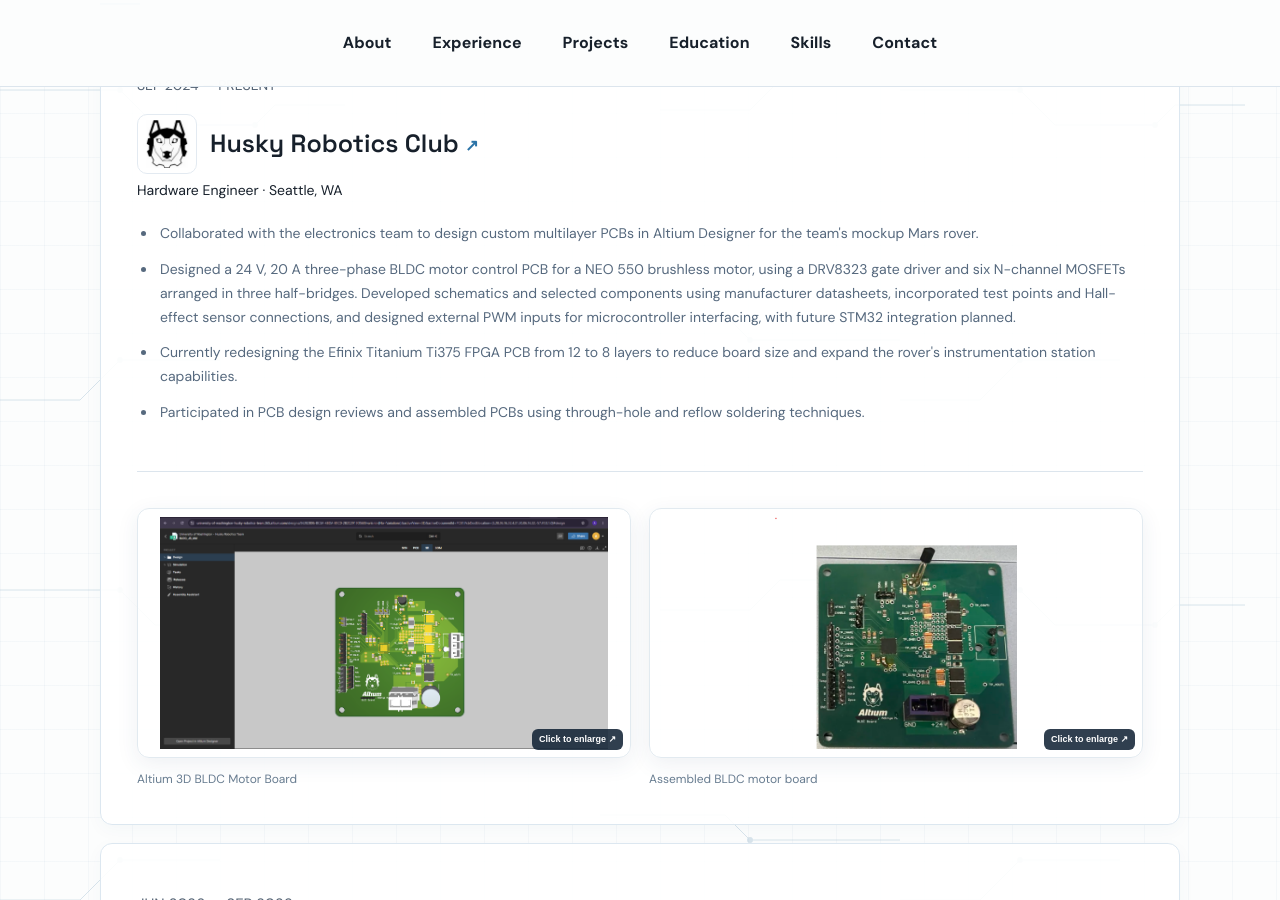
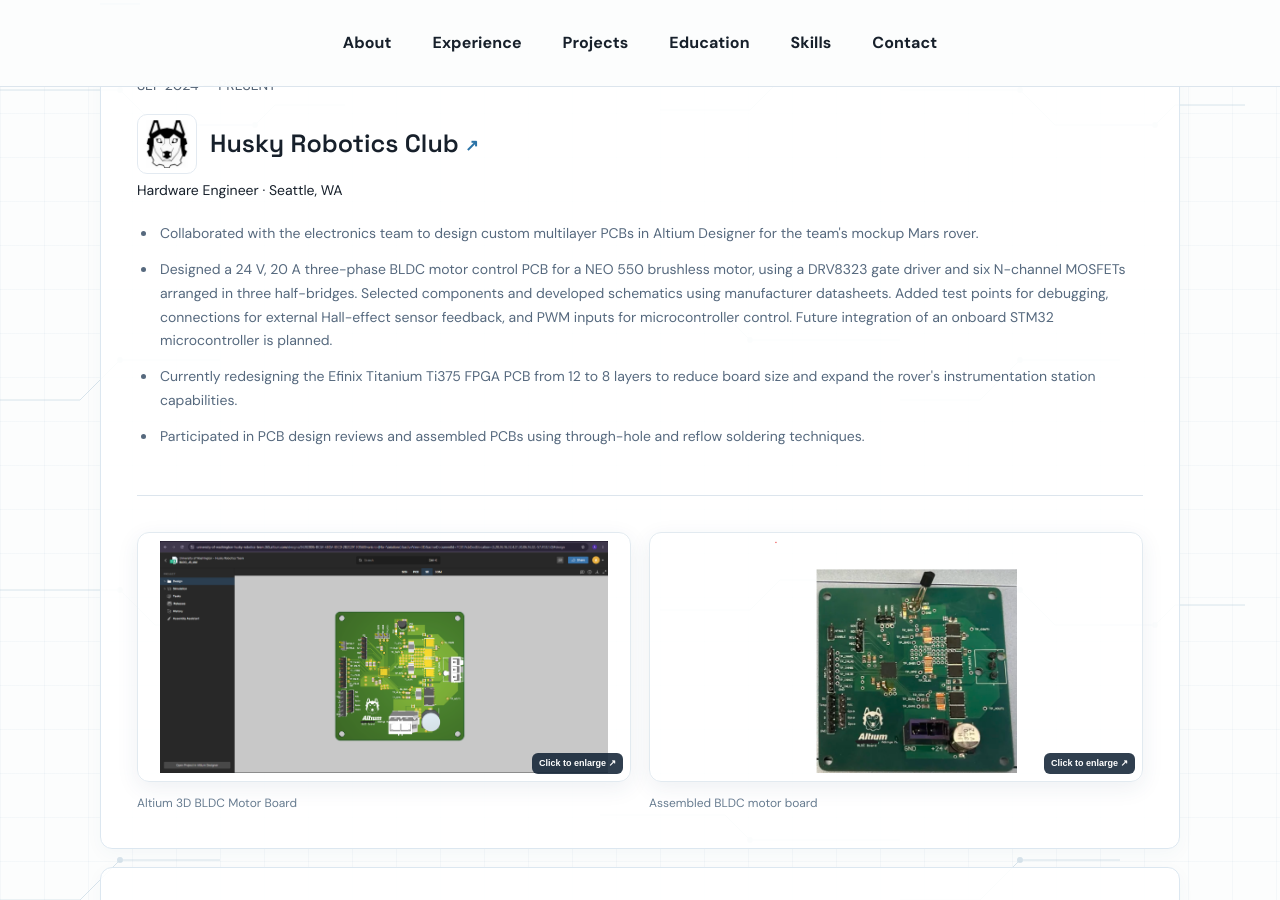
Before and after one commit to AdityaManivel/AdityaManivel.github.io, a Jekyll site: the page index.html, which Jekyll copies as it is, in a window 1280 px wide and 900 px high, scrolled down 1075 px. Built offline with Jekyll 4.4.1, drawn with Linux system fonts in a browser that asks for light colours.

Commit message:
Break up run-on BLDC motor PCB bullet

```diff
--- a/index.html
+++ b/index.html
@@ -70,7 +70,7 @@
         <span>Hardware Engineer · Seattle, WA</span>
         <ul class="experience-bullets">
           <li>Collaborated with the electronics team to design custom multilayer PCBs in Altium Designer for the team's mockup Mars rover.</li>
-          <li>Designed a 24 V, 20 A three-phase BLDC motor control PCB for a NEO 550 brushless motor, using a DRV8323 gate driver and six N-channel MOSFETs arranged in three half-bridges. Developed schematics and selected components using manufacturer datasheets, incorporated test points and Hall-effect sensor connections, and designed external PWM inputs for microcontroller interfacing, with future STM32 integration planned.</li>
+          <li>Designed a 24 V, 20 A three-phase BLDC motor control PCB for a NEO 550 brushless motor, using a DRV8323 gate driver and six N-channel MOSFETs arranged in three half-bridges. Selected components and developed schematics using manufacturer datasheets. Added test points for debugging, connections for external Hall-effect sensor feedback, and PWM inputs for microcontroller control. Future integration of an onboard STM32 microcontroller is planned.</li>
           <li>Currently redesigning the Efinix Titanium Ti375 FPGA PCB from 12 to 8 layers to reduce board size and expand the rover's instrumentation station capabilities.</li>
           <li>Participated in PCB design reviews and assembled PCBs using through-hole and reflow soldering techniques.</li>
         </ul>
```
